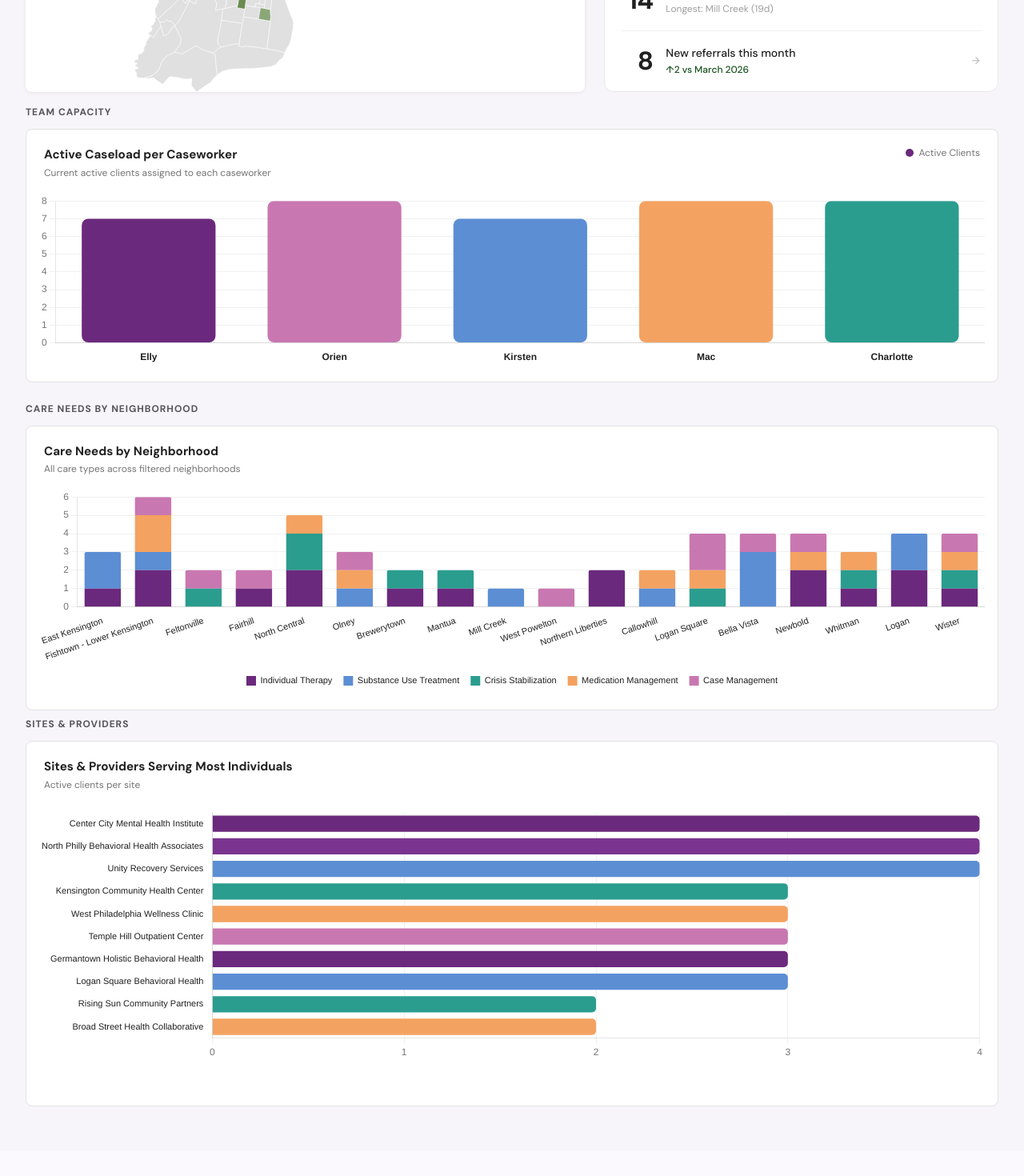
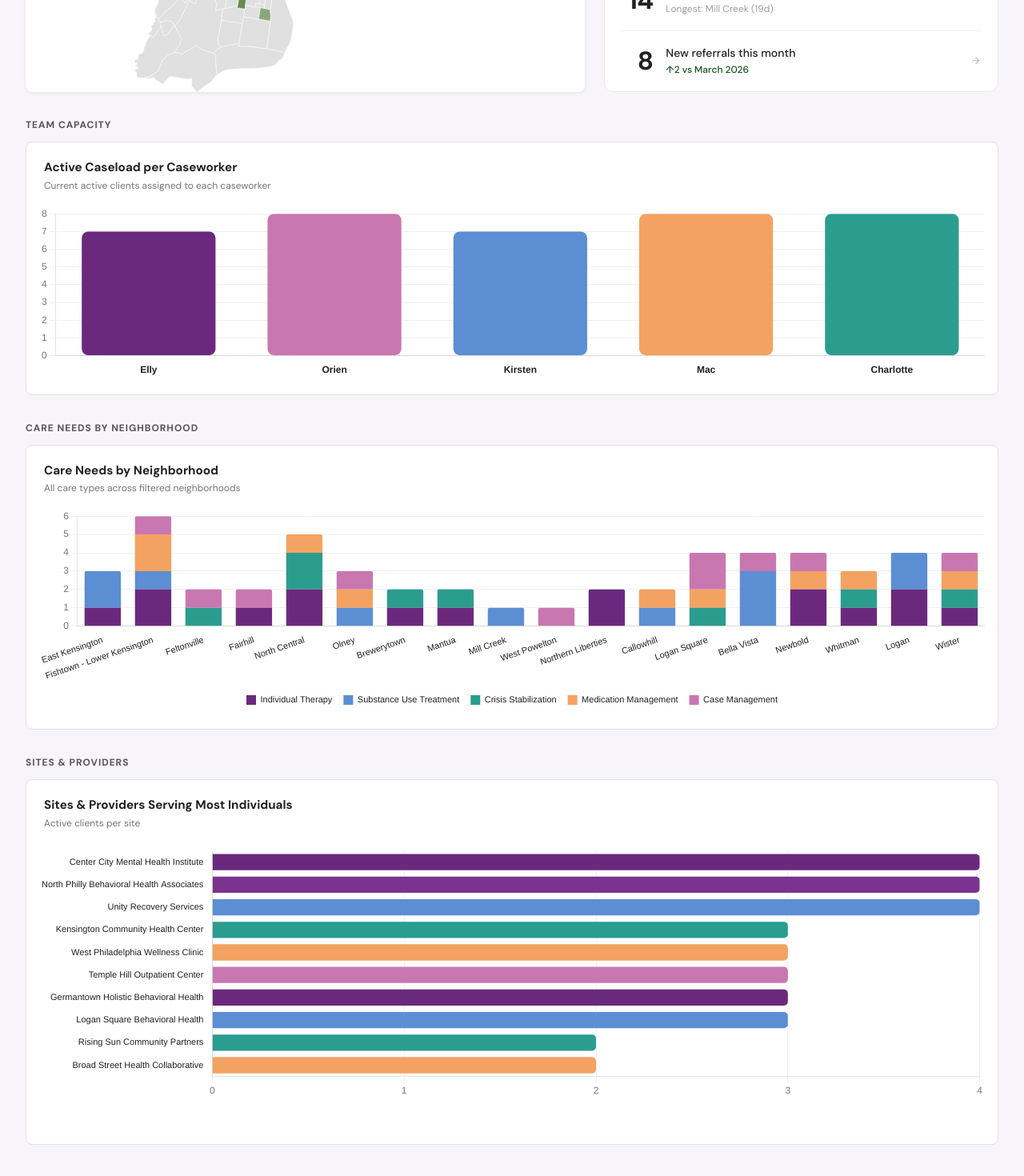
Before and after one commit to kmcconnell4/Protogen_Academy_300_Supervisor_Snapshot, a Vue app: page / in a window 1280 px wide. Shown: the part 718-2188 px from the top of the page at 80% size. Before the commit the page ends 2157 px from the top, so only its background shows below. Built offline with nearby package versions, Linux system fonts and the light colour scheme.

Commit message:
Adjusted spacing and further tweaked graph components

```diff
--- a/src/components/CaseloadChart.vue
+++ b/src/components/CaseloadChart.vue
@@ -4,10 +4,6 @@
       <div>
         <div class="chart-card__title">Active Caseload per Caseworker</div>
         <div class="chart-card__subtitle">Current active clients assigned to each caseworker</div>
-      </div>
-      <div class="chart-card__legend">
-        <span class="legend-dot" style="background: #6b297d" aria-hidden="true" />
-        <span class="legend-text">Active Clients</span>
       </div>
     </div>
     <div class="chart-wrap" style="height: 240px">
--- a/src/views/DashboardView.vue
+++ b/src/views/DashboardView.vue
@@ -18,7 +18,7 @@
       </div>
     </div>
     <!-- ── Overview: Map + At a Glance ────────────────────────────────── -->
-    <section aria-labelledby="overview-heading" class="mb-4">
+    <section aria-labelledby="overview-heading" class="mb-8">
       <h2 id="overview-heading" class="section-label mb-3">Overview</h2>
       <v-row align="stretch">
         <v-col cols="12" md="7">
@@ -54,7 +54,7 @@
     </section>
 
     <!-- ── 🟡 Caseload Chart ───────────────────────────────────────────── -->
-    <section aria-labelledby="caseload-heading" class="mb-2">
+    <section aria-labelledby="caseload-heading" class="mb-8">
       <h2 id="caseload-heading" class="section-label mb-3">Team Capacity</h2>
       <CaseloadChart
         :caseload="caseloadPerCaseworker"
@@ -63,7 +63,7 @@
     </section>
 
     <!-- ── Care Needs by Neighborhood ─────────────────────────────────── -->
-    <section aria-labelledby="care-needs-heading" class="mb-2">
+    <section aria-labelledby="care-needs-heading" class="mb-8">
       <h2 id="care-needs-heading" class="section-label mb-3">Care Needs by Neighborhood</h2>
       <CareNeedsByNeighborhoodChart
         :data="careNeedsByNeighborhood"
@@ -73,7 +73,7 @@
     </section>
 
     <!-- ── Sites Chart ────────────────────────────────────────────────── -->
-    <section aria-labelledby="sites-heading" class="mb-6">
+    <section aria-labelledby="sites-heading" class="mb-8">
       <h2 id="sites-heading" class="section-label mb-3">Sites &amp; Providers</h2>
       <SitesChart
         :data="sitesByIndividualsServed"
```
